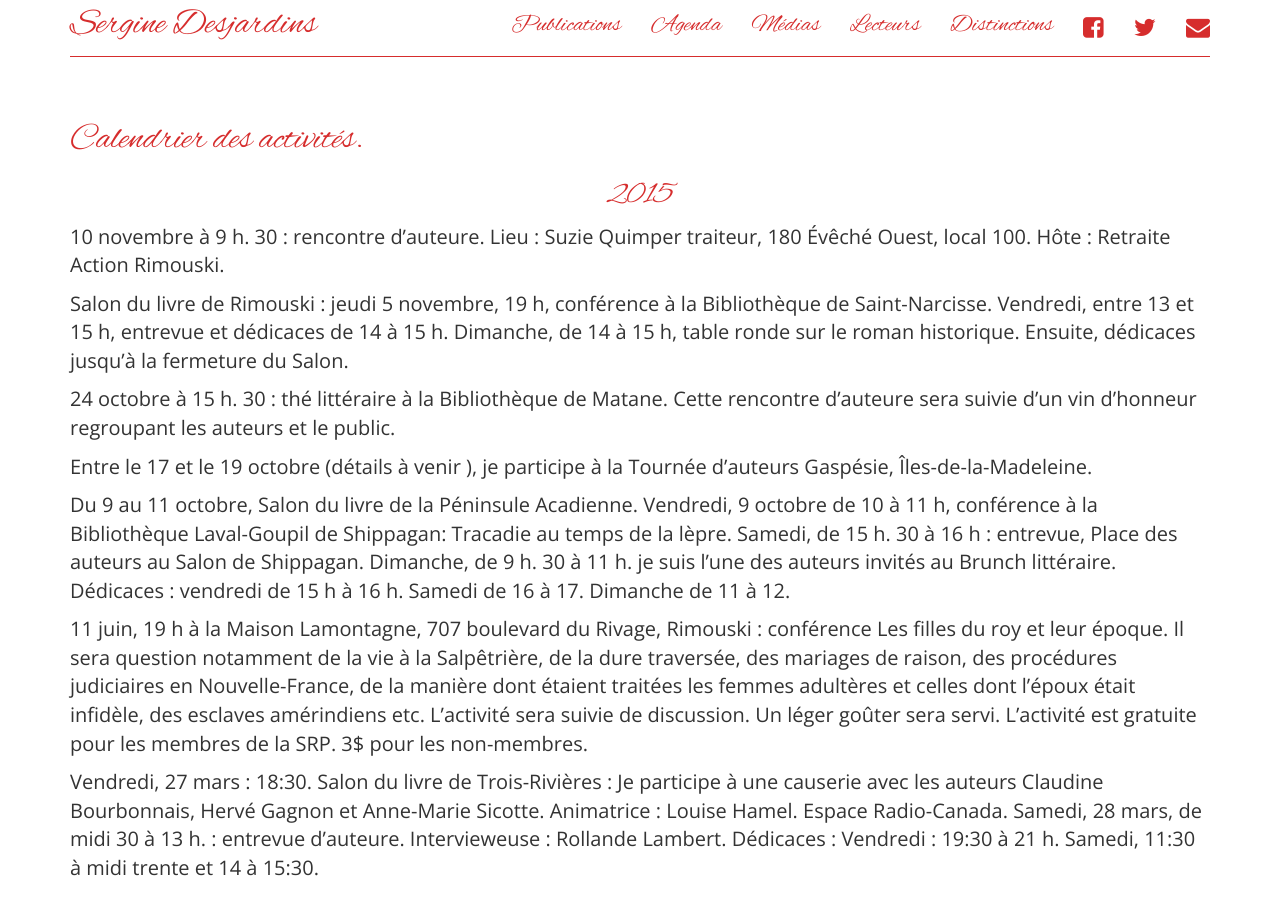
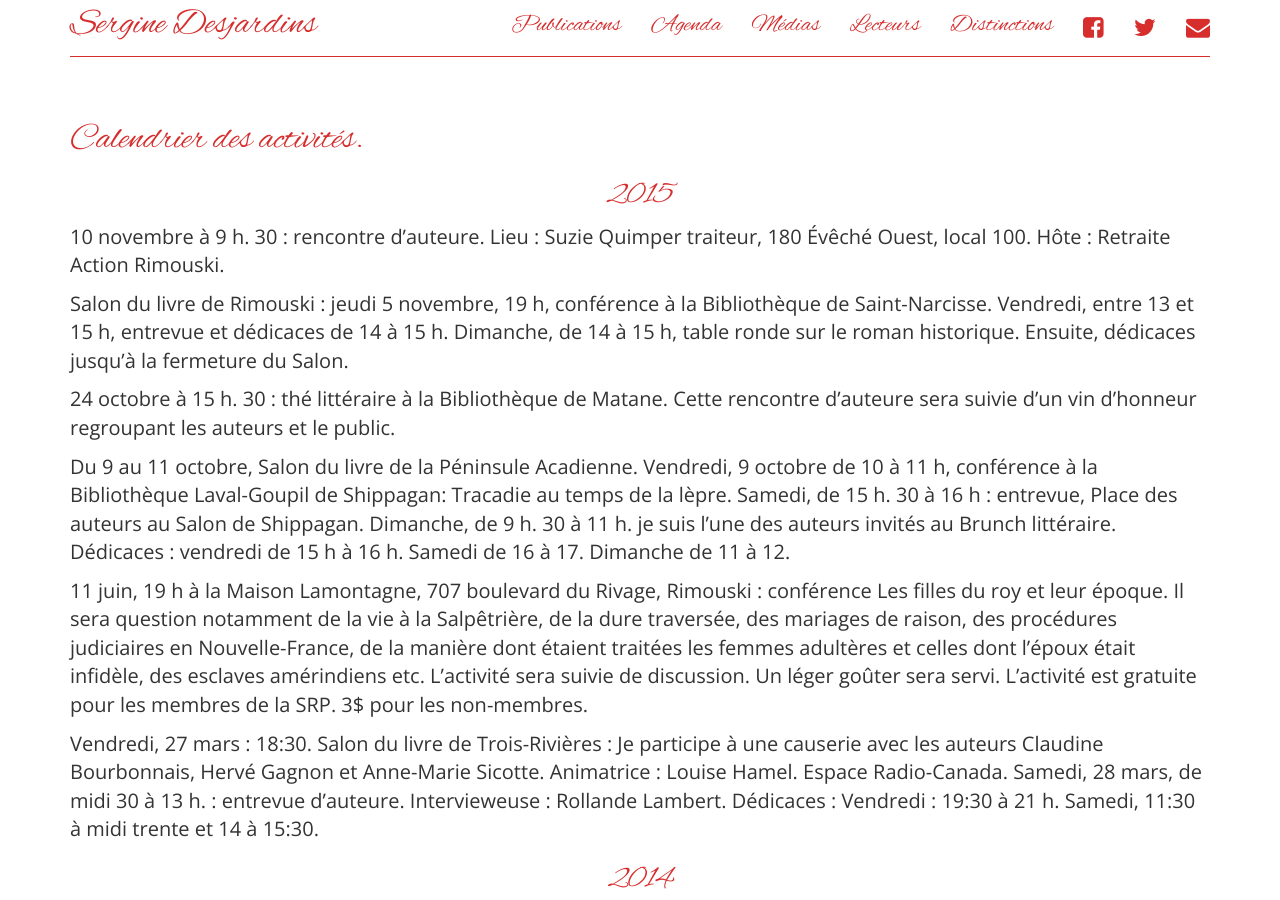
Before and after one commit to serginedesjardins/serginedesjardins.github.io, a Jekyll site: the page built from agenda.md, in a window 1280 px wide and 900 px high. Built offline with Jekyll 4.4.1, drawn with Linux system fonts in a browser that asks for light colours; nearby versions of some CDN libraries.

Commit message:
J'ai enlevé les infos sur la tournée en Gaspésie

```diff
--- a/agenda.md
+++ b/agenda.md
@@ -14,8 +14,6 @@ permalink: /agenda/
 Salon du livre de Rimouski : jeudi 5 novembre, 19 h, conférence à la Bibliothèque de Saint-Narcisse. Vendredi, entre 13 et 15 h, entrevue et dédicaces de 14 à 15 h. Dimanche, de 14 à 15 h, table ronde sur le roman historique. Ensuite, dédicaces jusqu’à la fermeture du Salon.
 
 24 octobre à 15 h. 30 : thé littéraire à la Bibliothèque de Matane. Cette rencontre d'auteure sera suivie d'un vin d'honneur regroupant les auteurs et le public.
-
-Entre le 17 et le 19 octobre (détails à venir ), je participe à la Tournée d'auteurs Gaspésie, Îles-de-la-Madeleine.
 
 Du 9 au 11 octobre, Salon du livre de la Péninsule Acadienne. Vendredi, 9 octobre de 10 à 11 h, conférence à la Bibliothèque Laval-Goupil de Shippagan: Tracadie au temps de la lèpre. Samedi, de 15 h. 30 à 16 h : entrevue, Place des auteurs au Salon de Shippagan. Dimanche, de 9 h. 30 à 11 h. je suis l'une des auteurs invités au Brunch littéraire. Dédicaces : vendredi de 15 h à 16 h. Samedi de 16 à 17. Dimanche de 11 à 12.
 
```
